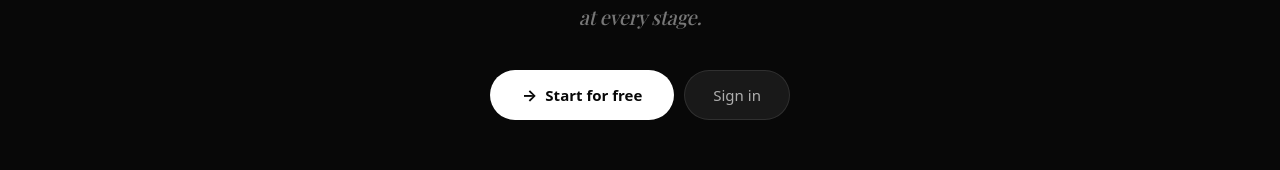
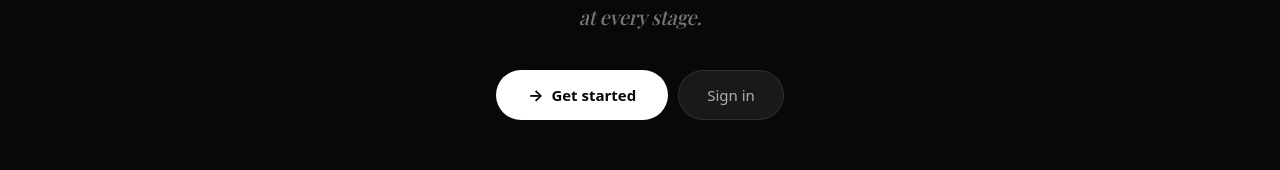
Before and after one commit to shthota14/mvp-club, a React (Vite) app in the folder frontend/: page / in a window 1280 px wide. Shown: the part 342-512 px from the top of the page. Built offline with nearby package versions, Linux system fonts and the light colour scheme; a web font is replaced by a local one.

Commit message:
Fix hero page CTA copy to stop implying a paid tier
"Start for free" / "Get started for free" read as standard freemium/trial
language ("free to start, pay later"), which contradicts the actual
always-free positioning made elsewhere on the page. Simplified all three
CTA buttons to "Get started".

```diff
--- a/frontend/src/pages/HeroPage.tsx
+++ b/frontend/src/pages/HeroPage.tsx
@@ -186,7 +186,7 @@ export default function HeroPage() {
                 borderRadius: 999, padding: '14px 32px', fontSize: 15, fontWeight: 700,
                 cursor: 'pointer', display: 'flex', alignItems: 'center', gap: 8,
               }}>
-              <span style={{ fontSize: 16 }}>→</span> Start for free
+              <span style={{ fontSize: 16 }}>→</span> Get started
             </button>
             <button onClick={() => open('login')}
               style={{
@@ -557,7 +557,7 @@ export default function HeroPage() {
           </p>
           <button onClick={() => open('register')}
             style={{ background: '#fff', color: '#080808', border: 'none', borderRadius: 999, padding: '13px 28px', fontSize: 14, fontWeight: 700, cursor: 'pointer' }}>
-            Start for free →
+            Get started →
           </button>
         </div>
       </section>
@@ -572,7 +572,7 @@ export default function HeroPage() {
         </p>
         <button onClick={() => open('register')}
           style={{ background: '#fff', color: '#080808', border: 'none', borderRadius: 999, padding: '16px 40px', fontSize: 16, fontWeight: 700, cursor: 'pointer' }}>
-          Get started for free →
+          Get started →
         </button>
       </section>
 
```
